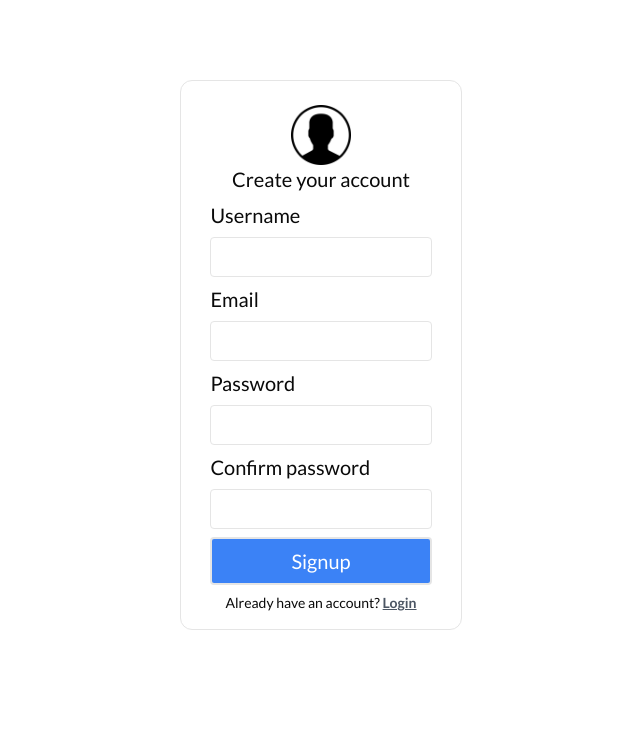
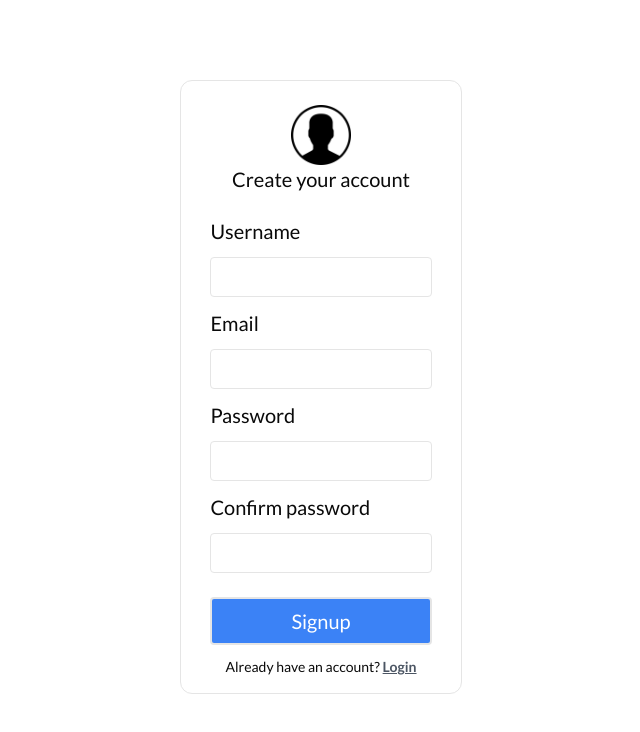
Before and after one commit to pankajkoree/dmhiw, a Next.js app: page /signup in a window 1280 px wide. Shown: the top 732 px of the page, without its empty margins (319-959 px from the left). Built offline with nearby package versions, Linux system fonts and the light colour scheme.

Commit message:
signup ui

```diff
--- a/src/app/signup/page.tsx
+++ b/src/app/signup/page.tsx
@@ -24,7 +24,7 @@ const Signup = () => {
         </div>
 
         <form
-          className="relative flex flex-col gap-2 p-2 text-xl xl:w-[90%]"
+          className="relative flex flex-col gap-3 p-2 text-xl xl:w-[90%] top-4"
           onSubmit={handleSubmit}
         >
           {/* username starts here */}
@@ -63,13 +63,13 @@ const Signup = () => {
           {/* signup button starts here */}
           <button
             type="submit"
-            className="border-2 p-2 bg-blue-500  hover:bg-green-500 text-white transition-all duration-500 ease-in-out rounded-sm"
+            className="border-2 p-2 bg-blue-500 mt-3 hover:bg-green-500 text-white transition-all duration-500 ease-in-out rounded-sm"
           >
             Signup
           </button>
           {/* signup button ends here */}
 
-          <button className="text-sm" onClick={gotoLogin}>
+          <button className="text-sm mb-4" onClick={gotoLogin}>
             Already have an account?{" "}
             <span className="text-gray-600 font-bold underline hover:text-green-300">
               Login
```
